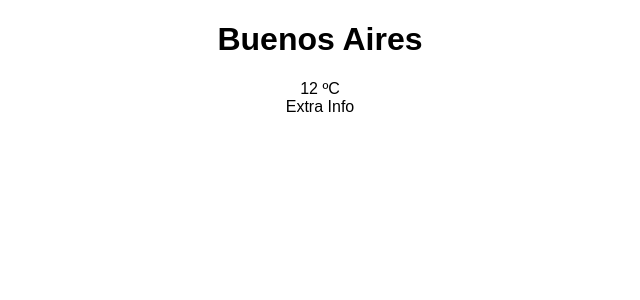
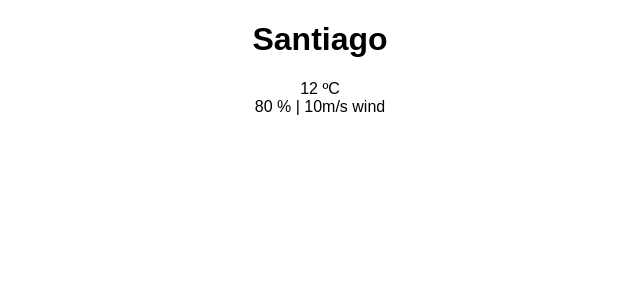
Before and after one commit to marialobillo/weather-app, a React (Create React App) app: page / in a window 1280 px wide. Shown: the top 300 px of the page, without its empty margins (320-960 px from the left). Built offline with nearby package versions, Linux system fonts and the light colour scheme.

Commit message:
weather icons

```diff
--- a/package.json
+++ b/package.json
@@ -5,7 +5,8 @@
   "dependencies": {
     "react": "^16.3.0",
     "react-dom": "^16.3.0",
-    "react-scripts": "1.1.1"
+    "react-scripts": "1.1.1",
+    "react-weathericons": "^1.0.4"
   },
   "scripts": {
     "start": "react-scripts start",
--- a/src/components/Location.js
+++ b/src/components/Location.js
@@ -1,7 +1,11 @@
 import React from 'react';
 
-const Location = () => (
-	<div><h1>Buenos Aires</h1></div>
-);
+const Location = ({ city }) => {
+
+	return (
+		<div>
+		<h1>{city}</h1>
+		</div>
+)};
 
 export default Location;
--- a/src/components/WeatherData.js
+++ b/src/components/WeatherData.js
@@ -5,7 +5,7 @@ import WeatherExtraInfo from './WeatherExtraInfo';
 const WeatherData = () => (
 	<div>
 		<WeatherTemperature />
-		<WeatherExtraInfo />
+		<WeatherExtraInfo humidity={80} wind={'10m/s'}/>
 	</div>
 );
 
--- a/src/components/WeatherExtraInfo.js
+++ b/src/components/WeatherExtraInfo.js
@@ -1,7 +1,10 @@
 import React from 'react';
 
-const WeatherExtraInfo = () => (
-	<div>Extra Info</div>
+const WeatherExtraInfo = ({humidity, wind}) => (
+	<div>
+		<span>{`${humidity} % | `}</span>
+		<span>{`${wind} wind`}</span>
+	</div>
 );
 
 export default WeatherExtraInfo
--- a/src/components/WeatherLocation.js
+++ b/src/components/WeatherLocation.js
@@ -4,7 +4,7 @@ import WeatherData from './WeatherData';
 
 const WeatherLocation = () => (
 	<div>
-		<Location />
+		<Location city={'Santiago'}/>
 		<WeatherData />
 	</div>
 );
```
Also changed, not shown: 1 other file (tests, documents, lock files or other folders).
